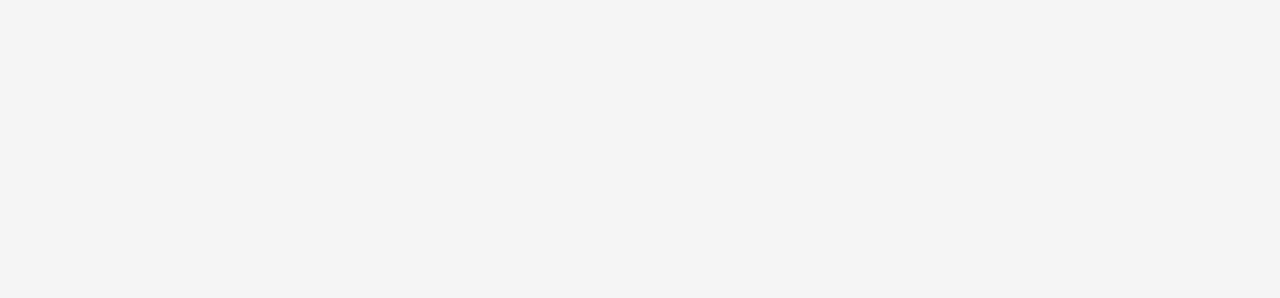
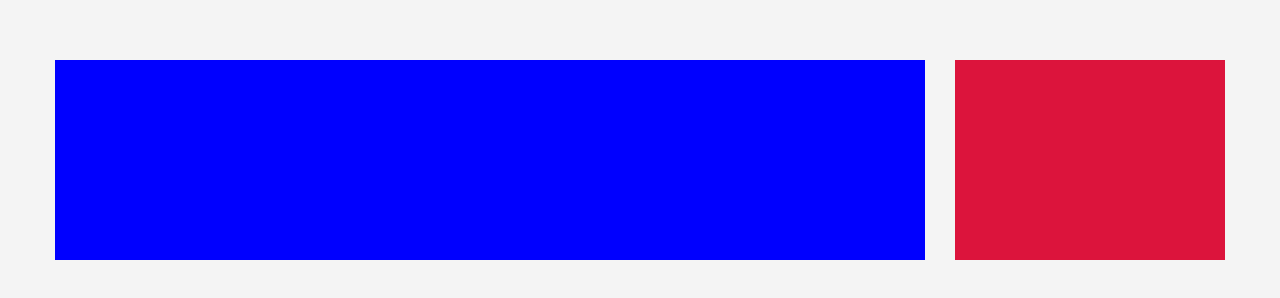
Before and after one commit to RustamSaiethoraiev/Test-progect, a website: page index.html in a window 1280 px wide. Drawn offline with Linux system fonts and the light colour scheme.

Commit message:
create main blocks

```diff
--- a/css/main.css
+++ b/css/main.css
@@ -3,4 +3,24 @@
 }
 body {
 background-color:#F4F4F4 ;
+margin: 0 ;
 }
+.container {
+    max-width:  1170px;
+    margin: 0 auto;
+    padding-top: 60px;
+}
+.row {
+    display: flex;
+    justify-content: space-between;
+}
+.main {
+    width: 870px;
+    height: 200px;
+    background-color: blue;
+}
+.sidebar {
+    width: 270px;
+    height: 200px;
+    background-color: crimson;
+}
--- a/index.html
+++ b/index.html
@@ -12,9 +12,8 @@
 <body>
     <div class="container">
         <div class="row">
-            <div class="main">
-
-            </div>
+            <main class="main"></main>
+            <aside class="sidebar"></aside>
         </div>
     </div>
 </body>
```
